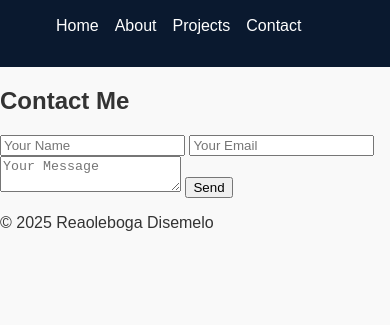
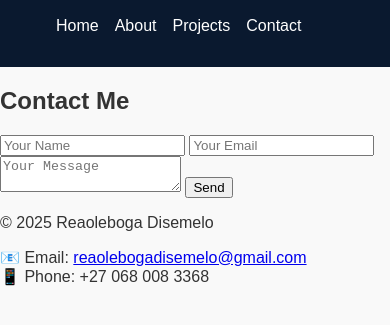
Before and after one commit to ReaDisemelo/my-Portfolio, a plain HTML site: page contact.html in a window 390 px wide. Shown: the part 67-392 px from the top of the page. Drawn offline with Linux system fonts and the light colour scheme.

Commit message:
Update contact.html with contact details
Added contact information including email and phone number.

```diff
--- a/contact.html
+++ b/contact.html
@@ -31,9 +31,14 @@
 
   <footer>
     <p>© 2025 Reaoleboga Disemelo</p>
+     <p>
+      📧 Email: <a href="reaolebogadisemelo@gmail.com">reaolebogadisemelo@gmail.com</a><br>
+      📱 Phone: +27 068 008 3368
+    </p>
   </footer>
 
   <script src="https://cdn.emailjs.com/sdk/3.2/email.min.js"></script>
   <script src="js/script.js"></script>
 </body>
+
 </html>
```
